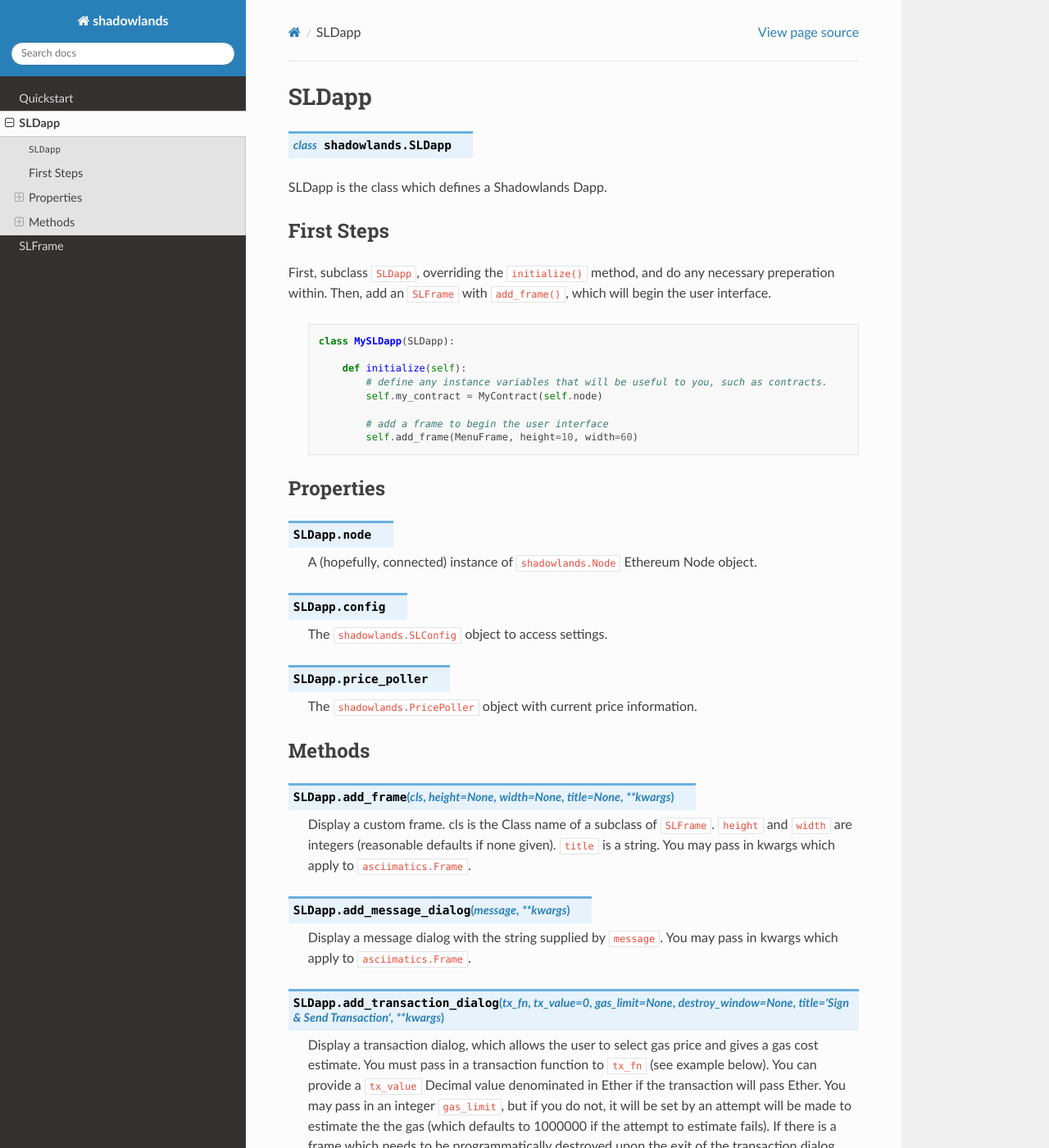
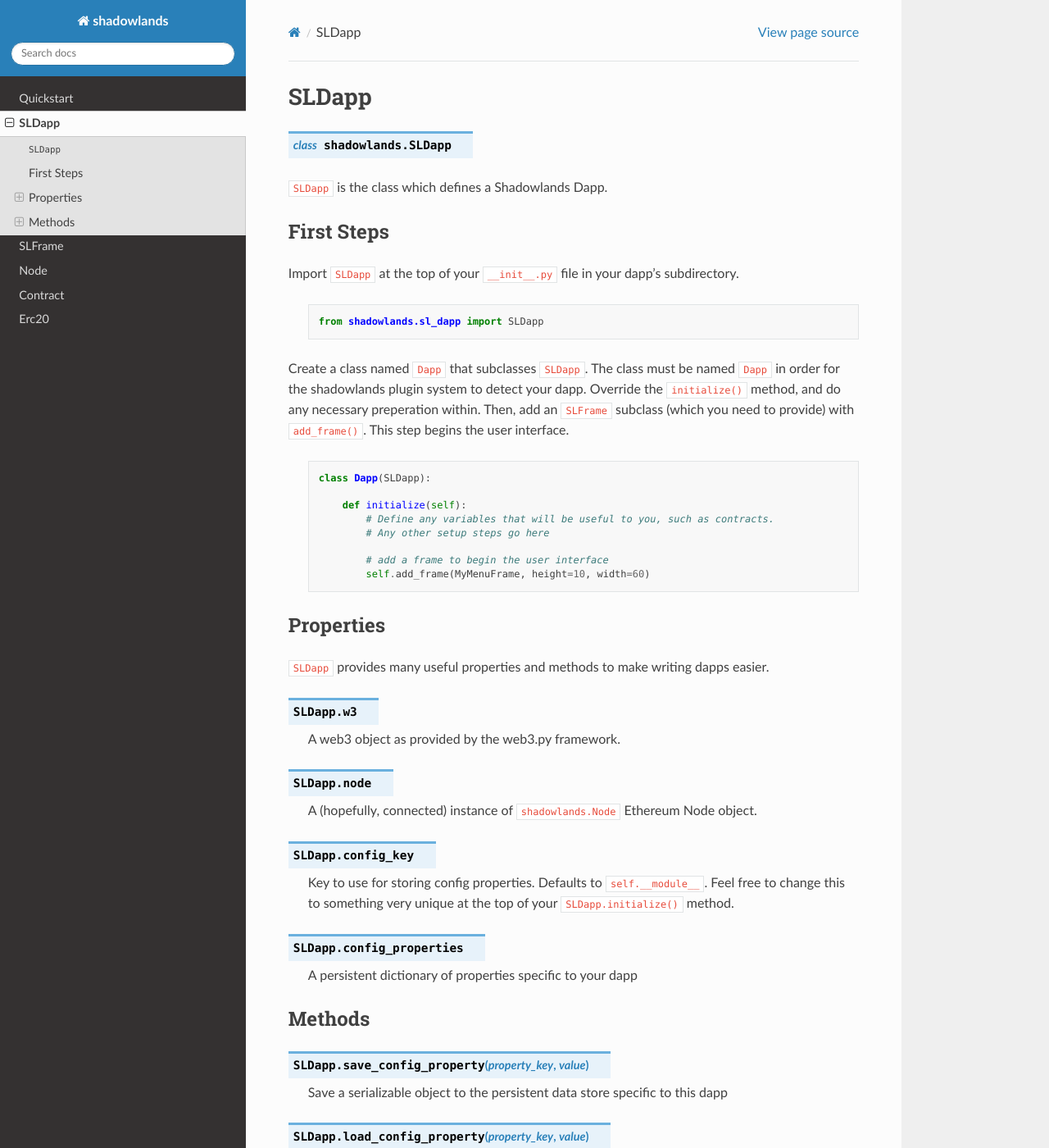
Before and after one commit to kayagoban/shadowlands, a Sphinx documentation site: the page built from docs/SLDapp.rst, in a window 1280 px wide and 1400 px high. Shown: the whole window at 82% size. Built offline with Sphinx 7.4.7 and the Read the Docs theme 2.0.0, drawn with Linux system fonts in a browser that asks for light colours; pages that are not in the unit, such as notebooks, are missing from menus; some of the changed text lies outside the part shown.

Commit message:
Docs update

```diff
--- /dev/null
+++ b/docs/Contract.rst
@@ -0,0 +1,2 @@
+Contract
+===========
--- /dev/null
+++ b/docs/Erc20.rst
@@ -0,0 +1,2 @@
+Erc20
+=========
--- /dev/null
+++ b/docs/Node.rst
@@ -0,0 +1,5 @@
+Node
+======
+
+The ``Node`` class provides ethereum networking functions and
+other useful properties.
--- a/docs/SLDapp.rst
+++ b/docs/SLDapp.rst
@@ -5,44 +5,68 @@ SLDapp
 .. py:class:: SLDapp
 
 
-SLDapp is the class which defines a Shadowlands Dapp.
+``SLDapp`` is the class which defines a Shadowlands Dapp.
 
 First Steps
 -----------
 
-First, subclass ``SLDapp``, overriding the ``initialize()`` method, and do any necessary
-preperation within.  Then, add an ``SLFrame`` with ``add_frame()``, which will
-begin the user interface.
+Import ``SLDapp`` at the top of your ``__init__.py`` file in your dapp's subdirectory.
 
     .. code-block:: python
 
-        class MySLDapp(SLDapp):
+        from shadowlands.sl_dapp import SLDapp
+
+Create a class named ``Dapp`` that subclasses ``SLDapp``.  The class must be named ``Dapp`` in
+order for the shadowlands plugin system to detect your dapp.  Override the
+``initialize()`` method, and do any necessary preperation within.  Then, add an ``SLFrame`` subclass (which you need to provide) with ``add_frame()``.  This step begins the user interface.
+
+    .. code-block:: python
+
+        class Dapp(SLDapp):
 
             def initialize(self):
-                # define any instance variables that will be useful to you, such as contracts.
-                self.my_contract = MyContract(self.node)
+                # Define any variables that will be useful to you, such as contracts.
+                # Any other setup steps go here
 
                 # add a frame to begin the user interface
-                self.add_frame(MenuFrame, height=10, width=60)
+                self.add_frame(MyMenuFrame, height=10, width=60)
 
 Properties
 ----------
+
+``SLDapp`` provides many useful properties and methods to make writing dapps easier.
+
+.. py:attribute:: SLDapp.w3
+
+    A web3 object as provided by the web3.py framework.
 
 .. py:attribute:: SLDapp.node
 
     A (hopefully, connected) instance of ``shadowlands.Node`` Ethereum Node object.
 
-.. py:attribute:: SLDapp.config
+.. py:attribute:: SLDapp.config_key
 
-    The ``shadowlands.SLConfig`` object to access settings.
+    Key to use for storing config properties.  Defaults to  ``self.__module__``.
+    Feel free to change this to something very unique at the top of your ``SLDapp.initialize()`` method.
 
-.. py:attribute:: SLDapp.price_poller
+.. py:attribute:: SLDapp.config_properties
 
-    The ``shadowlands.PricePoller`` object with current price information.
+    A persistent dictionary of properties specific to your dapp
+
 
 
 Methods
 -------
+
+
+.. py:method:: SLDapp.save_config_property(property_key, value)
+
+    Save a serializable object to the persistent data store specific to this dapp
+
+.. py:method:: SLDapp.load_config_property(property_key, value)
+
+    Save a serializable object to
+
 
 .. py:method:: SLDapp.add_frame(cls, height=None, width=None, title=None, **kwargs)
 
--- a/docs/index.rst
+++ b/docs/index.rst
@@ -15,7 +15,8 @@ Shadowlands is a python-based platform for writing Ethereum Dapps without a web
    SLDapp
    SLFrame
    Node
-   SLConfig
+   Contract
+   Erc20
 
 
 
```
Also changed, not shown: docs/Quickstart.rst (+13 -4 lines), docs/dapps-menu-change-directory.png (added), docs/dapps-menu.png (added).
